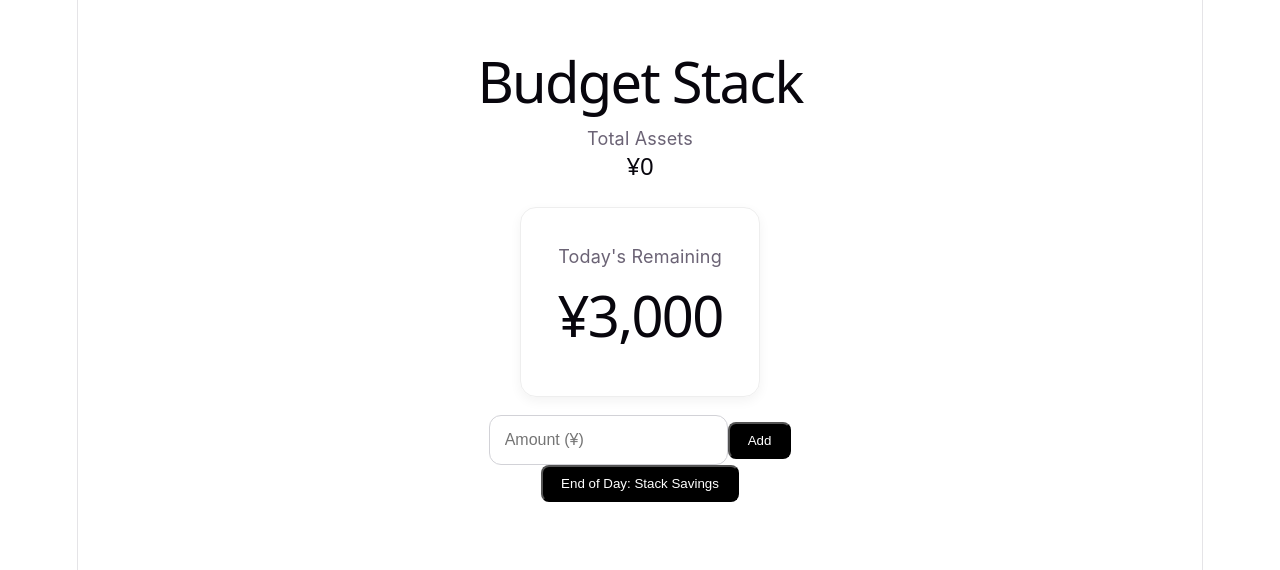
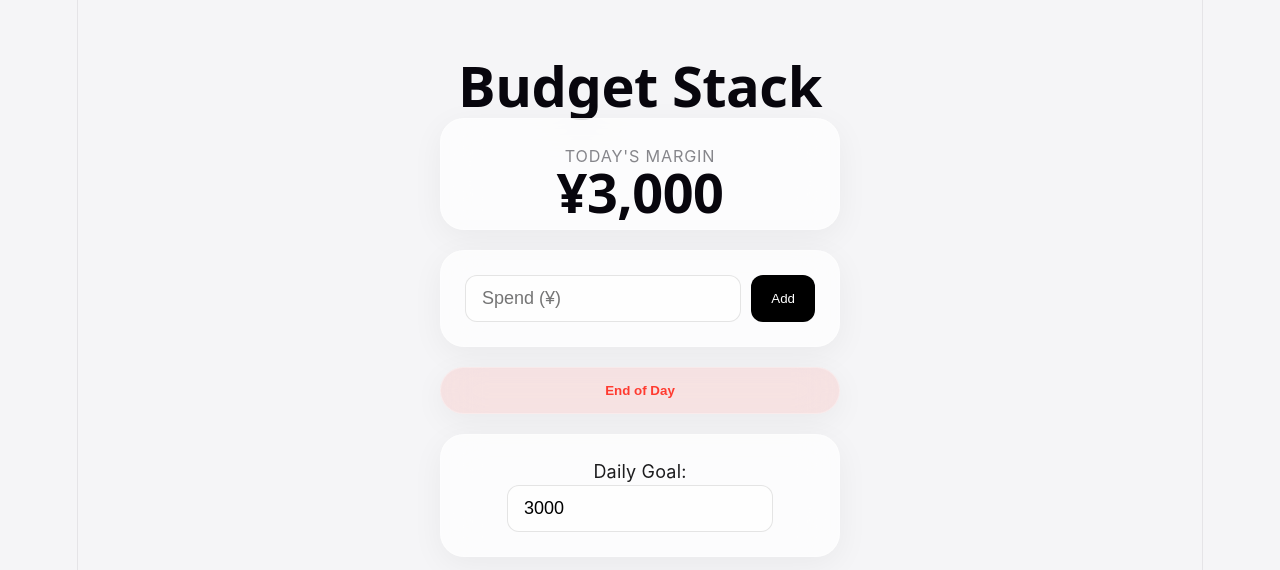
Before and after one commit to doyourself-glitch/badget-stack-, a React (Vite) app: page / in a window 1280 px wide. Shown: the top 570 px of the page. Built offline with nearby package versions, Linux system fonts and the light colour scheme.

Commit message:
design overhaul with glassmorphism and focus on margin

```diff
--- a/src/App.css
+++ b/src/App.css
@@ -1,46 +1,92 @@
-.container {
-  display: flex;
-  flex-direction: column;
-  align-items: center;
-  padding: 2rem;
-  font-family: -apple-system, BlinkMacSystemFont, "Segoe UI", Roboto, sans-serif;
+/* 背景全体を少しグレーがかった落ち着いたトーンに */
+body {
+  background-color: #f5f5f7;
+  color: #1d1d1f;
+  margin: 0;
+  font-family: -apple-system, BlinkMacSystemFont, "Segoe UI", Roboto, Helvetica, Arial, sans-serif;
+  -webkit-font-smoothing: antialiased;
 }
 
-.card {
-  border: 1px solid #eee;
-  padding: 2rem;
-  border-radius: 16px;
-  margin: 1rem 0;
-  box-shadow: 0 4px 12px rgba(0,0,0,0.05);
+.container {
+  max-width: 400px;
+  margin: 40px auto;
+  padding: 0 20px;
 }
 
-input[type=number]::-webkit-inner-spin-button,
-input[type=number]::-webkit-outer-spin-button {
-  -webkit-appearance: none;
-  margin: 0;
+/* ガラスのような質感の共通設定 */
+.hero, .input-group, .settings, .reset-btn {
+  background: rgba(255, 255, 255, 0.7);
+  backdrop-filter: blur(20px); /* これが透け感の正体です */
+  -webkit-backdrop-filter: blur(20px);
+  border: 1px solid rgba(255, 255, 255, 0.3);
+  border-radius: 24px;
+  padding: 24px;
+  box-shadow: 0 8px 32px rgba(0, 0, 0, 0.05);
+  margin-bottom: 20px;
 }
 
-input[type=number]{
-  -moz-appearancee: textfield;
+h1 {
+  font-weight: 600;
+  letter-spacing: -0.5px;
+  text-align: center;
+  margin-bottom: 20px;
 }
 
-input{
+.hero {
+  text-align: center;
+}
+
+.hero p {
+  margin: 0;
+  font-size: 0.9rem;
+  color: #86868b;
+  text-transform: uppercase;
+  letter-spacing: 0.05em;
+}
+
+.margin-value {
+  font-size: 3rem;
+  margin: 10px 0 0 0;
+  font-weight: 700;
+}
+
+.input-group {
+  display: flex;
+  gap: 10px;
+}
+
+input {
   flex: 1;
-  padding: 15px;
+  background: rgba(255, 255, 255, 0.5);
+  border: 1px solid rgba(0, 0, 0, 0.1);
+  padding: 12px 16px;
   border-radius: 12px;
-  border: 1px solid #d2d2d7;
-  font-size: 16px;
+  font-size: 1rem;
   outline: none;
 }
 
-input:focus {
-  border-color: #000;
+button {
+  background: #000;
+  color: #fff;
+  border: none;
+  padding: 12px 20px;
+  border-radius: 12px;
+  font-weight: 500;
+  cursor: pointer;
+  transition: transform 0.2s, opacity 0.2s;
 }
 
-button {
-  padding: 0.5rem 1rem;
-  background-color: #000;
-  color: #fff;
-  border-radius: 8px;
+button:active {
+  transform: scale(0.96);
+  opacity: 0.8;
+}
+
+.reset-btn {
+  width: 100%;
+  background: rgba(255, 59, 48, 0.1); /* ほんのり赤み */
+  color: #ff3b30;
+  text-align: center;
+  font-weight: 600;
+  padding: 15px;
   cursor: pointer;
 }
--- a/src/App.tsx
+++ b/src/App.tsx
@@ -1,59 +1,78 @@
-import { useState } from 'react';
+import { useState, useEffect } from 'react';
 import './App.css';
 
 export default function App() {
-  // 1日の上限予算
-  const DAILY_BUDGET = 3000;
+  // 1日の目標額
+  const [dailyGoal, setDailyGoal] = useState<number>(() => {
+    const saved = localStorage.getItem('budget-daily-goal');
+    return saved ? JSON.parse(saved) : 3000;
+  });
 
-  const [todaySpent, setTodaySpent] = useState(0);
-  const [expenseInput, setExpenseInput] = useState('');
-  const [totalAssets, setTotalAssets] = useState(0);
+  const [todaySpent, setTodaySpent] = useState<number>(0);
+  const [expenseInput, setExpenseInput] = useState<string>('');
 
-  // 支出を追加（Enterキー対応も考慮）
+  // 予算設定の保存
+  useEffect(() => {
+    localStorage.setItem('budget-daily-goal', JSON.stringify(dailyGoal));
+  }, [dailyGoal]);
+
+  // 支出記録
   const handleAddExpense = () => {
     const amount = Number(expenseInput);
     if (isNaN(amount) || amount <= 0) return;
-
-    setTodaySpent(prev => prev + amount);
+    setTodaySpent((prev) => prev + amount);
     setExpenseInput('');
   };
 
-  // 1日を確定させて積み上げる
-  const handleStack = () => {
-    const remaining = Math.max(0, DAILY_BUDGET - todaySpent);
-    setTotalAssets(prev => prev + remaining);
+  // 1日の締めくくり（リセット）
+  const handleResetDay = () => {
+    if (confirm('今日の結果を確定してリセットしますか？')) {
       setTodaySpent(0);
+    }
   };
 
-  const remaining = Math.max(0, DAILY_BUDGET - todaySpent);
+  const todayMargin = Math.max(0, dailyGoal - todaySpent);
 
   return (
     <div className="container">
-      <div className="header">
+      <header>
         <h1>Budget Stack</h1>
-        <p className="total-label">Total Assets</p>
-        <h2 className="total-value">¥{totalAssets.toLocaleString()}</h2>
-      </div>
+      </header>
 
-      <div className="card">
-        <p>Today's Remaining</p>
-        <h1 className="remaining-value">¥{remaining.toLocaleString()}</h1>
-      </div>
+      <main>
+        {/* 今日の主人公：Margin */}
+        <section className="hero">
+          <p>Today's Margin</p>
+          <h1 className="margin-value">¥{todayMargin.toLocaleString()}</h1>
+        </section>
 
+        {/* 支出入力 */}
         <div className="input-group">
           <input
             type="number"
-          placeholder="Amount (¥)"
+            placeholder="Spend (¥)"
             value={expenseInput}
             onChange={(e) => setExpenseInput(e.target.value)}
             onKeyDown={(e) => e.key === 'Enter' && handleAddExpense()}
           />
-        <button onClick={handleAddExpense} className="add-btn">Add</button>
+          <button onClick={handleAddExpense}>Add</button>
         </div>
 
-      <button onClick={handleStack} className="stack-btn">
-        End of Day: Stack Savings
+        {/* リセットボタン */}
+        <button className="reset-btn" onClick={handleResetDay}>
+          End of Day
         </button>
+
+        {/* 設定エリア */}
+        <section className="settings">
+          <label>Daily Goal: </label>
+          <input
+            type="number"
+            value={dailyGoal}
+            onChange={(e) => setDailyGoal(Number(e.target.value))}
+          />
+        </section>
+      </main>
     </div>
   );
 }
```
Lines whose indentation alone changed are shown as unchanged.
